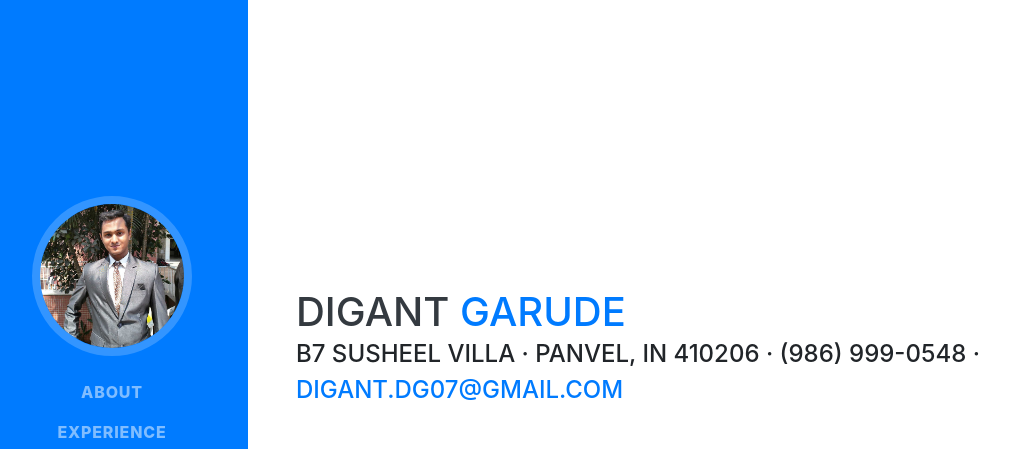
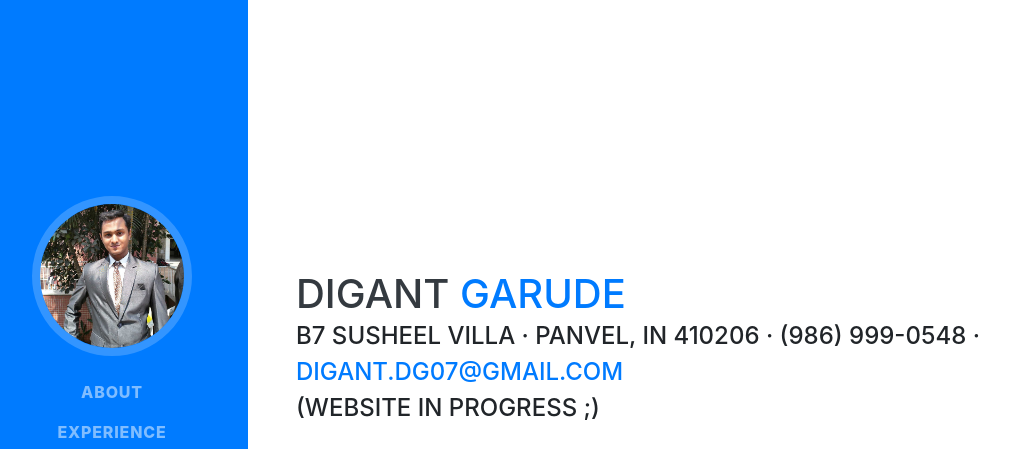
Before and after one commit to digantgarude/resume, a website with bundled scripts: page index.html in a window 1280 px wide. Shown: the top 449 px of the page, without its empty margins (24-1033 px from the left). Built offline with nearby package versions, Linux system fonts and the light colour scheme; a web font is replaced by a local one.

Commit message:
Website in progress

```diff
--- a/index.html
+++ b/index.html
@@ -68,6 +68,7 @@
         </h1>
         <div class="subheading mb-5">B7 Susheel Villa · Panvel, IN 410206 · (986) 999-0548 ·
           <a href="mailto:digant.dg07@gmail.com">digant.dg07@gmail.com</a>
+          <p>(Website in Progress ;)</p>
         </div>
         <!-- <p class="lead mb-5">I am experienced in leveraging agile frameworks to provide a robust synopsis for high level overviews. Iterative approaches to corporate strategy foster collaborative thinking to further the overall value proposition.</p> -->
         <div class="social-icons">
```
